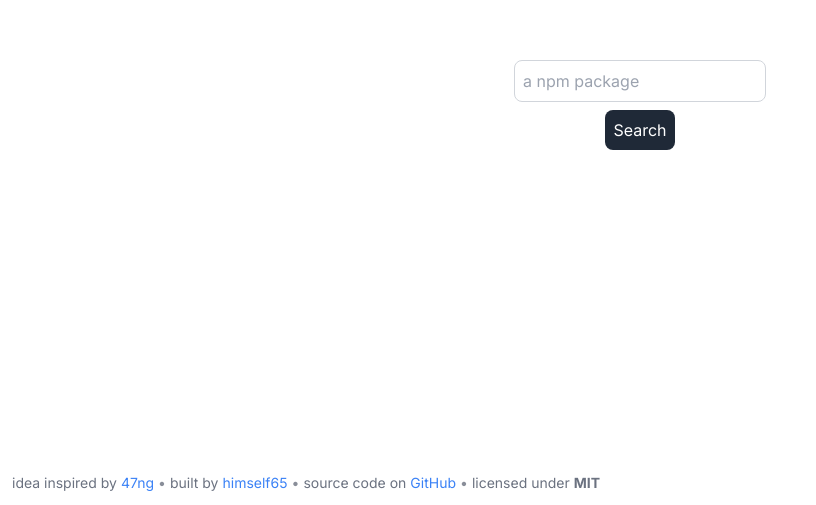
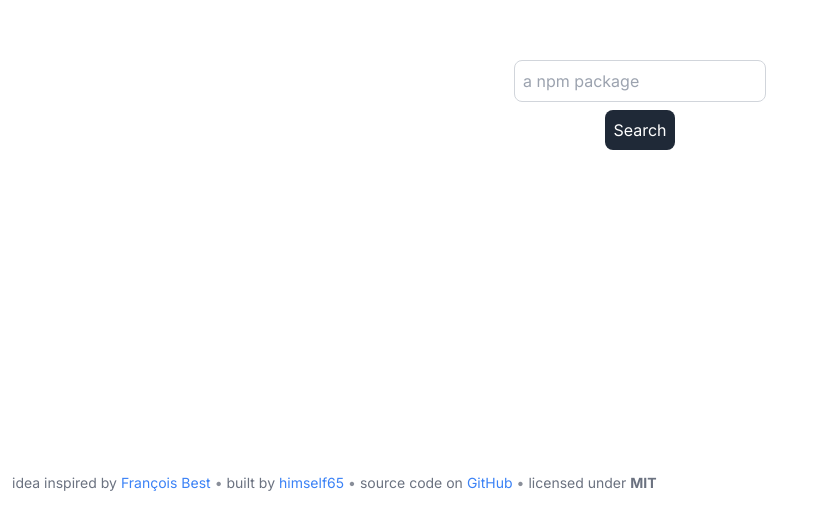
Before and after one commit to himself65/npm-download-stat, a Next.js app: page / in a window 1280 px wide. Shown: the part 295-800 px from the top of the page, without its empty margins (0-816 px from the left). Built offline with nearby package versions, Linux system fonts and the light colour scheme.

Commit message:
chore: update name in `footer.tsx` (#26)

```diff
--- a/src/components/footer.tsx
+++ b/src/components/footer.tsx
@@ -12,7 +12,7 @@ export const Footer = memo(function Footer() {
         className="text-blue-500 hover:underline"
         target="_blank"
       >
-        47ng
+        François Best
       </a>
       <span className="text-gray-500/80">•</span>
       <span>built by </span>
```
